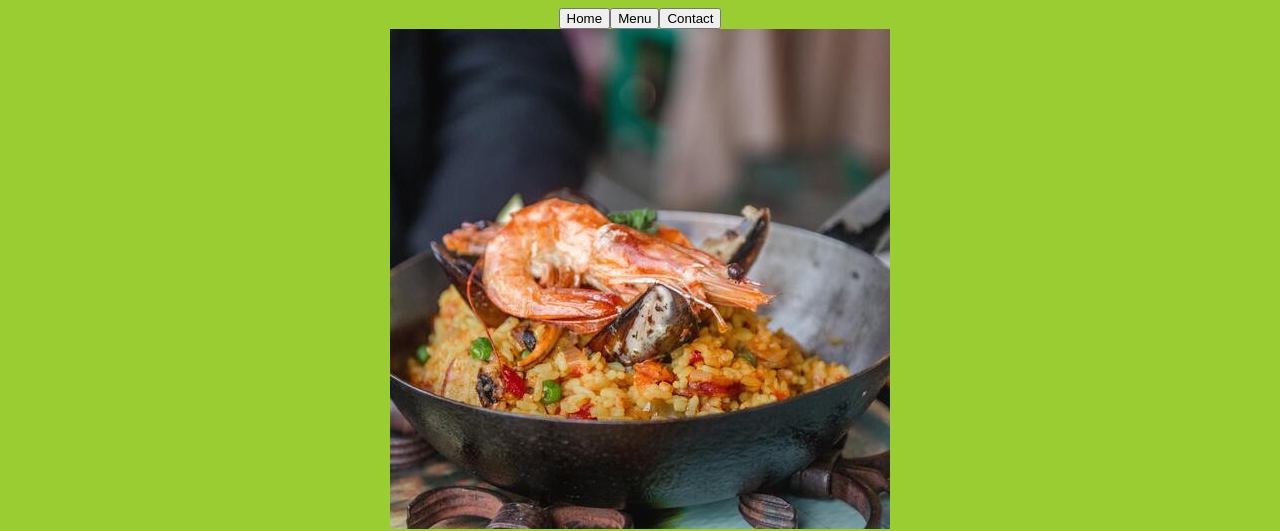
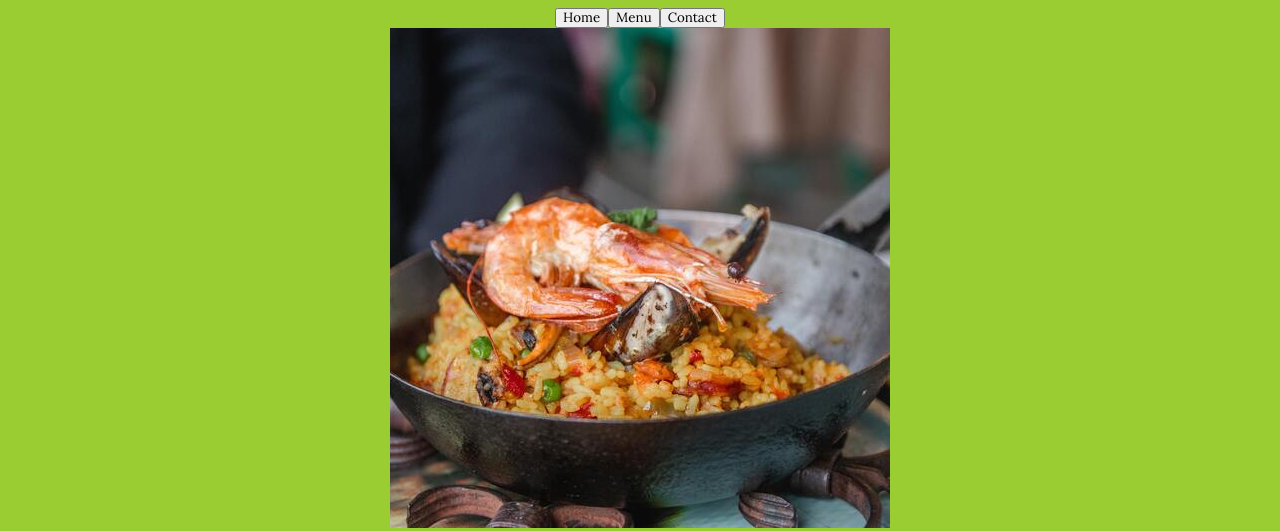
Before and after one commit to Toph765/restaurant-page, a website built with webpack: page dist/index.html in a window 1280 px wide. Shown: the top 531 px of the page. Built offline with Linux system fonts and the light colour scheme.

Commit message:
Add font style

```diff
--- a/src/style.css
+++ b/src/style.css
@@ -1,4 +1,15 @@
+@font-face {
+    font-family: 'lora';
+    src: url('./fonts/lora-variablefont_wght-webfont.woff2') format('woff2'),
+    url('./fonts/lora-variablefont_wght-webfont.woff') format('woff'),
+    url('./fonts/lora-italic-variablefont_wght-webfont.woff2') format('woff2'),
+    url('./fonts/lora-italic-variablefont_wght-webfont.woff') format('woff');
+    font-weight: 400;
+    font-style: normal;
+}
+
 body {
+    font-family: 'lora';
     background-color: yellowgreen;
 }
 
@@ -9,6 +20,10 @@ body {
     align-items: center;
 }
 
+button {
+    font-family: 'lora';
+}
+
 main {
     display: flex;
     flex-direction: column;
```
Also changed, not shown: dist/021a118ae64c84853a21.woff2 (added), dist/432b93fc48b00e22bcc0.woff2 (added), dist/b464e75018d82a05760a.woff (added), dist/fe175dbab9aaae069ecb.woff (added), dist/main.js, src/fonts/Lora-Italic-VariableFont_wght.ttf (added), src/fonts/Lora-VariableFont_wght.ttf (added), src/fonts/lora-italic-variablefont_wght-webfont.woff (added), src/fonts/lora-italic-variablefont_wght-webfont.woff2 (added), src/fonts/lora-variablefont_wght-webfont.woff (added), src/fonts/lora-variablefont_wght-webfont.woff2 (added), 2 other files.
